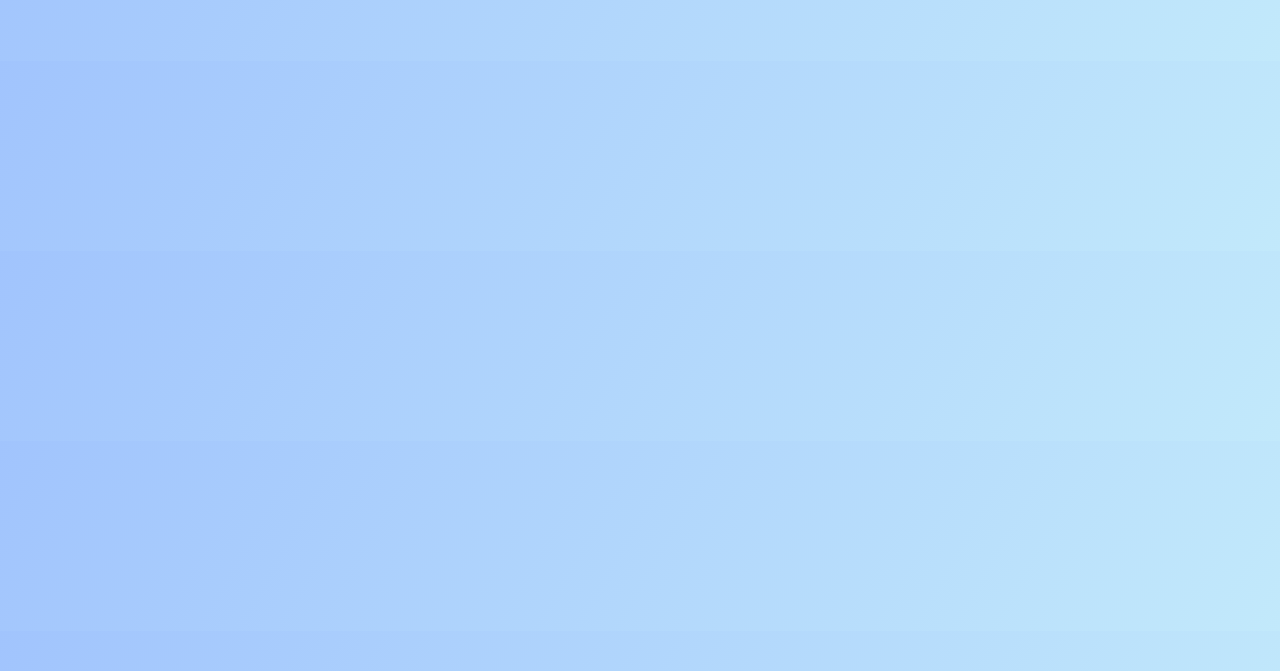
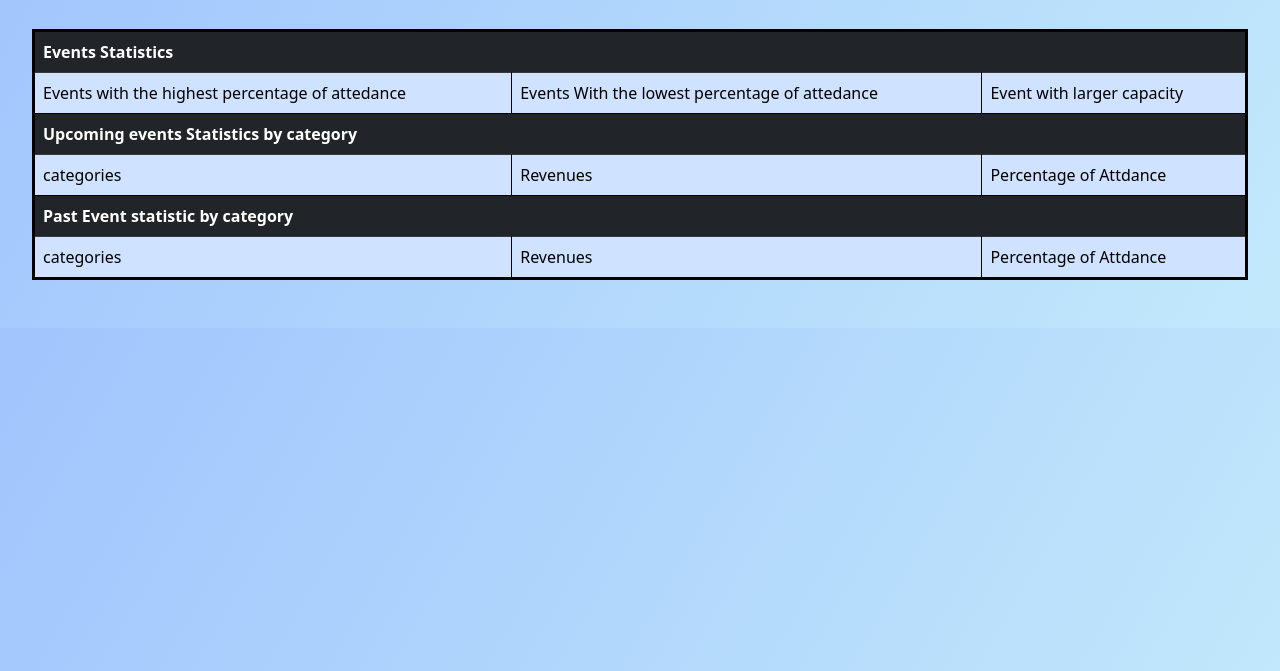
Before and after one commit to DenisAku01/Amazing_Events, a plain HTML site: page stats.html in a window 1280 px wide. Shown: the part 129-800 px from the top of the page. Drawn offline with nearby package versions, Linux system fonts and the light colour scheme.

Commit message:
Creacion del HTML Stats

```diff
--- a/stats.html
+++ b/stats.html
@@ -52,8 +52,49 @@
             </a>
         </div>
     </header>
-    <main>
+    <main class="tableCentral">
+        <table class="table table-primary table-bordered tablep">
+            <thead class="table-dark">
+                <tr>
+                    <th scope="col" colspan="3">Events Statistics</th>
+                </tr>
+            </thead>
+            <tbody>
+                <tr>
+                    <td >Events with the highest percentage of attedance</td>
+                    <td>Events With the lowest percentage of attedance</td>
+                    <td>Event with larger capacity</td>
+                </tr>
+            </tbody>
+            <thead class="table-dark">
+                <tr>
+                    <th scope="col" colspan="3">Upcoming events Statistics by category</th>
+                </tr>
+            </thead>
+            <tbody>
+                <tr>
 
+                    <td>categories</td>
+                    <td>Revenues</td>
+                    <td>Percentage of Attdance</td>
+                </tr>
+
+            </tbody>
+            <thead class="table-dark">
+                <tr>
+                    <th scope="col" colspan="3">Past Event statistic by category</th>
+                </tr>
+            </thead>
+            <tbody>
+                <tr>
+
+                    <td>categories</td>
+                    <td>Revenues</td>
+                    <td>Percentage of Attdance</td>
+                </tr>
+
+            </tbody>
+        </table>
     </main>
 
 
--- a/style.css
+++ b/style.css
@@ -71,3 +71,12 @@ text{
     justify-content: center;
     margin: 20vh;
 }
+.tablep{
+    border: 3px solid black;
+
+}
+.tableCentral{
+    display: flex;
+    align-items: center;
+    margin: 2rem;
+}
```
Also changed, not shown: past_event.html (+1 -1 lines).
